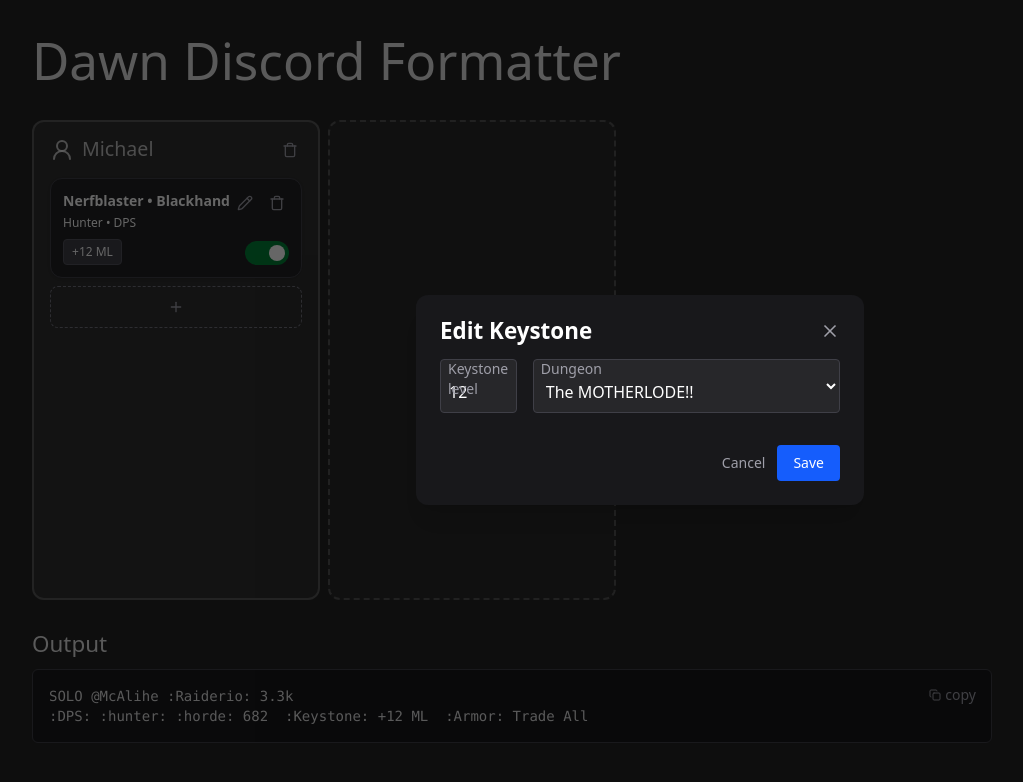
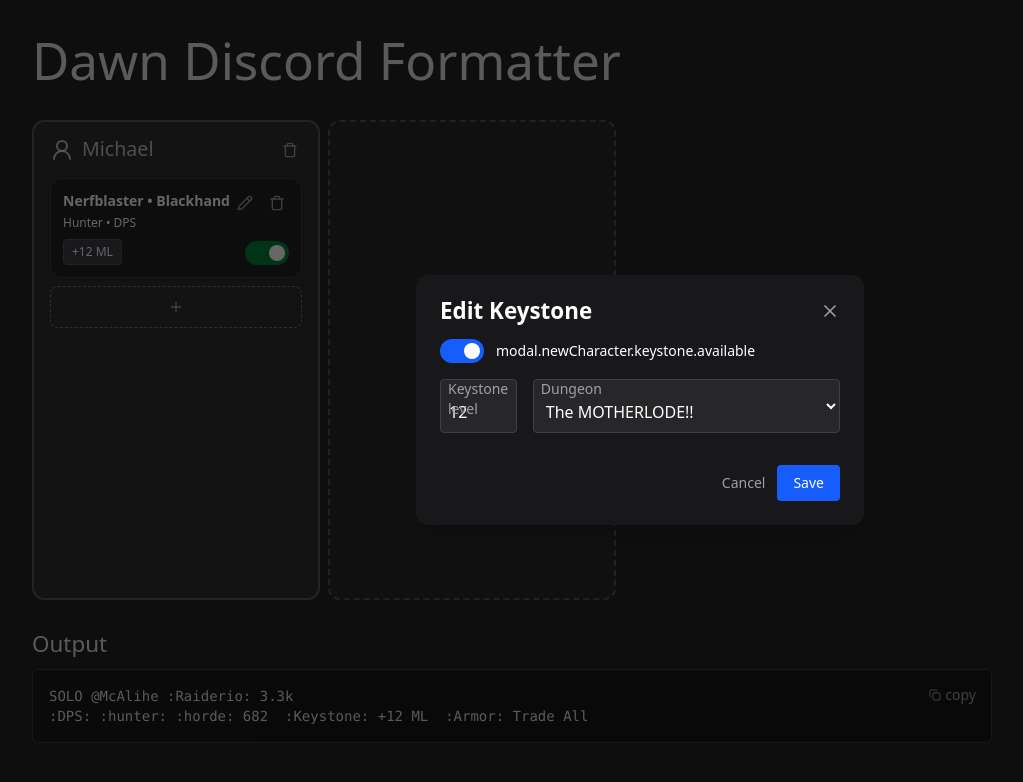
Before and after one commit to mcalihe/dawn-discord-formatter, a React (Vite) app: page / in a window 1280 px wide. Both pictures are taken after a click on the button "change.keystone.title". Shown: the top 782 px of the page, without its empty margins (0-1023 px from the left). Built offline with nearby package versions, Linux system fonts and the light colour scheme.

Commit message:
keystone available implemented

```diff
--- a/src/components/CharacterCard.tsx
+++ b/src/components/CharacterCard.tsx
@@ -1,4 +1,5 @@
 import { Switch } from '@headlessui/react'
+import clsx from 'clsx'
 import { Pencil, Trash } from 'lucide-react'
 import { useState } from 'react'
 import { useTranslation } from 'react-i18next'
@@ -13,14 +14,12 @@ interface CharacterBadgeProps {
   char: Character
   onToggleActive: () => void
   onUpdateChar: (char: Character) => void
-  onUpdateKeystone: (newKeystone: Character['keystone']) => void
   onDeleteChar: () => void
 }
 
 export const CharacterCard = ({
   char,
   onToggleActive,
-  onUpdateKeystone,
   onUpdateChar,
   onDeleteChar,
 }: CharacterBadgeProps) => {
@@ -49,13 +48,19 @@ export const CharacterCard = ({
         </div>
         <button
           onClick={() => setKeystoneModalOpen(true)}
-          className="self-start text-xs px-2 py-1 rounded border border-zinc-600 bg-zinc-700 text-white
-            hover:border-blue-400 hover:bg-blue-500/20
-            focus:outline-none focus:ring-2 focus:ring-blue-500
-            transition-colors duration-150 cursor-pointer"
+          className={clsx(
+            char.keystoneAvailable
+              ? 'bg-zinc-700 hover:border-blue-400 hover:bg-blue-500/20'
+              : 'bg-orange-900/40 hover:border-orange-400 hover:bg-orange-500/20',
+            'self-start text-xs px-2 py-1 rounded border border-zinc-600  text-white' +
+              'focus:outline-none focus:ring-1 focus:ring-blue-500' +
+              'transition-colors duration-150 cursor-pointer'
+          )}
           title={t('change.keystone.title')}
         >
-          +{char.keystone.level} {char.keystone.dungeon}
+          {char.keystoneAvailable
+            ? `+${char.keystone.level} ${char.keystone.dungeon}`
+            : 'keystone.not.avaialable'}
         </button>
       </div>
       <div className="flex flex-col justify-between items-end gap-2">
@@ -95,9 +100,13 @@ export const CharacterCard = ({
         open={keystoneModalOpen}
         onClose={() => setKeystoneModalOpen(false)}
         onSave={(data) => {
-          onUpdateKeystone(data)
+          console.log(data)
+          char.keystone = data
+          char.keystoneAvailable = data.keystoneAvailable
+          onUpdateChar(char)
           setKeystoneModalOpen(false)
         }}
+        initialKeystoneAvailable={char.keystoneAvailable}
         initialLevel={char.keystone.level}
         initialDungeon={char.keystone.dungeon}
       />
--- a/src/components/PlayerCard.tsx
+++ b/src/components/PlayerCard.tsx
@@ -50,10 +50,6 @@ export const PlayerCard = ({ player, onUpdatePlayer, onDeletePlayer }: PlayerCar
                 player.characters[idx] = char
                 onUpdatePlayer()
               }}
-              onUpdateKeystone={(data) => {
-                player.characters[idx].keystone = data
-                onUpdatePlayer()
-              }}
               onToggleActive={() => {
                 player.characters[idx].active = !player.characters[idx].active
                 onUpdatePlayer()
--- a/src/components/modals/EditCharacterModal.tsx
+++ b/src/components/modals/EditCharacterModal.tsx
@@ -1,6 +1,6 @@
 import { Dialog, Field, Label, Switch } from '@headlessui/react'
 import { X } from 'lucide-react'
-import { useState } from 'react'
+import { useEffect, useState } from 'react'
 import { useTranslation } from 'react-i18next'
 
 import { Class } from '../../data/Class'
@@ -47,13 +47,31 @@ export const EditCharacterModal = ({
   const [charClass, setCharClass] = useState<Class>(character?.class ?? Class.Hunter)
   const [specs, setSpecs] = useState<Spec[]>(character?.specs ?? [Spec.BeastMastery])
   const [ilvl, setIlvl] = useState(character?.iLvl ?? 680)
-  const [keystoneAvailable, setKeystoneAvailable] = useState(character?.keystoneAvailable ?? true)
+  const [keystoneAvailable, setKeystoneAvailable] = useState(
+    character?.keystoneAvailable === undefined ? true : character?.keystoneAvailable
+  )
   const [keystoneLevel, setKeystoneLevel] = useState(character?.keystone.level ?? 12)
   const [keystoneDungeon, setKeystoneDungeon] = useState<DungeonId>(
     character?.keystone.dungeon ?? DungeonId.DFC
   )
   const [rioScore, setRioScore] = useState(character?.rioScore ?? 0)
   const [active, setActive] = useState(character?.active !== undefined ? character.active : true)
+
+  useEffect(() => {
+    if (open) {
+      setName(character?.name ?? '')
+      setRealm(character?.realm ?? '')
+      setFaction(character?.faction ?? Faction.Horde)
+      setCharClass(character?.class ?? Class.Hunter)
+      setSpecs(character?.specs ?? [Spec.BeastMastery])
+      setIlvl(character?.iLvl ?? 680)
+      setKeystoneAvailable(character?.keystoneAvailable ?? true)
+      setKeystoneLevel(character?.keystone.level ?? 12)
+      setKeystoneDungeon(character?.keystone.dungeon ?? DungeonId.DFC)
+      setRioScore(character?.rioScore ?? 0)
+      setActive(true)
+    }
+  }, [open])
 
   const resetData = () => {
     setName(character?.name ?? '')
--- a/src/components/modals/EditKeystoneModal.tsx
+++ b/src/components/modals/EditKeystoneModal.tsx
@@ -1,4 +1,4 @@
-import { Dialog } from '@headlessui/react'
+import { Dialog, Field, Label, Switch } from '@headlessui/react'
 import { X } from 'lucide-react'
 import { useEffect, useState } from 'react'
 import { useTranslation } from 'react-i18next'
@@ -10,7 +10,8 @@ import { FloatingSelect } from '../FloatingSelect'
 interface EditKeystoneModalProps {
   open: boolean
   onClose: () => void
-  onSave: (data: { level: number; dungeon: DungeonId }) => void
+  onSave: (data: { level: number; dungeon: DungeonId; keystoneAvailable: boolean }) => void
+  initialKeystoneAvailable: boolean
   initialLevel: number
   initialDungeon: DungeonId
 }
@@ -19,11 +20,13 @@ export const EditKeystoneModal = ({
   open,
   onClose,
   onSave,
+  initialKeystoneAvailable,
   initialLevel,
   initialDungeon,
 }: EditKeystoneModalProps) => {
   const { t } = useTranslation()
 
+  const [keystoneAvailable, setKeystoneAvailable] = useState(initialKeystoneAvailable)
   const [level, setLevel] = useState(initialLevel)
   const [dungeon, setDungeon] = useState<DungeonId>(initialDungeon)
 
@@ -31,11 +34,12 @@ export const EditKeystoneModal = ({
     if (open) {
       setLevel(initialLevel)
       setDungeon(initialDungeon)
+      setKeystoneAvailable(initialKeystoneAvailable)
     }
   }, [open, initialLevel, initialDungeon])
 
   const handleSave = () => {
-    onSave({ level, dungeon })
+    onSave({ level, dungeon, keystoneAvailable })
     onClose()
   }
 
@@ -57,6 +61,28 @@ export const EditKeystoneModal = ({
             </div>
           </Dialog.Title>
 
+          <Field>
+            <div className="flex items-center gap-3">
+              <Switch
+                id={'keystone-available'}
+                checked={keystoneAvailable}
+                onChange={setKeystoneAvailable}
+                className={`${
+                  keystoneAvailable ? 'bg-blue-600' : 'bg-zinc-700'
+                } relative inline-flex h-6 w-11 items-center rounded-full transition-colors focus:outline-none`}
+              >
+                <span
+                  className={`${
+                    keystoneAvailable ? 'translate-x-6' : 'translate-x-1'
+                  } inline-block h-4 w-4 transform rounded-full bg-white transition-transform`}
+                />
+              </Switch>
+              <Label className="text-sm text-white">
+                {t('modal.newCharacter.keystone.available')}
+              </Label>
+            </div>
+          </Field>
+
           <div className="flex gap-4">
             <FloatingInput
               id="keystone-level"
@@ -65,7 +91,8 @@ export const EditKeystoneModal = ({
               value={level}
               className={'flex-1'}
               onChange={(e) => setLevel(Number(e.target.value))}
-              required
+              required={true}
+              disabled={!keystoneAvailable}
             />
             <FloatingSelect
               id="keystone-dungeon"
@@ -74,7 +101,8 @@ export const EditKeystoneModal = ({
               className={'flex-4'}
               onChange={(e) => setDungeon(e.target.value as DungeonId)}
               options={Dungeons.map((d) => ({ value: d.id, label: d.name }))}
-              required
+              required={true}
+              disabled={!keystoneAvailable}
             />
           </div>
 
```
